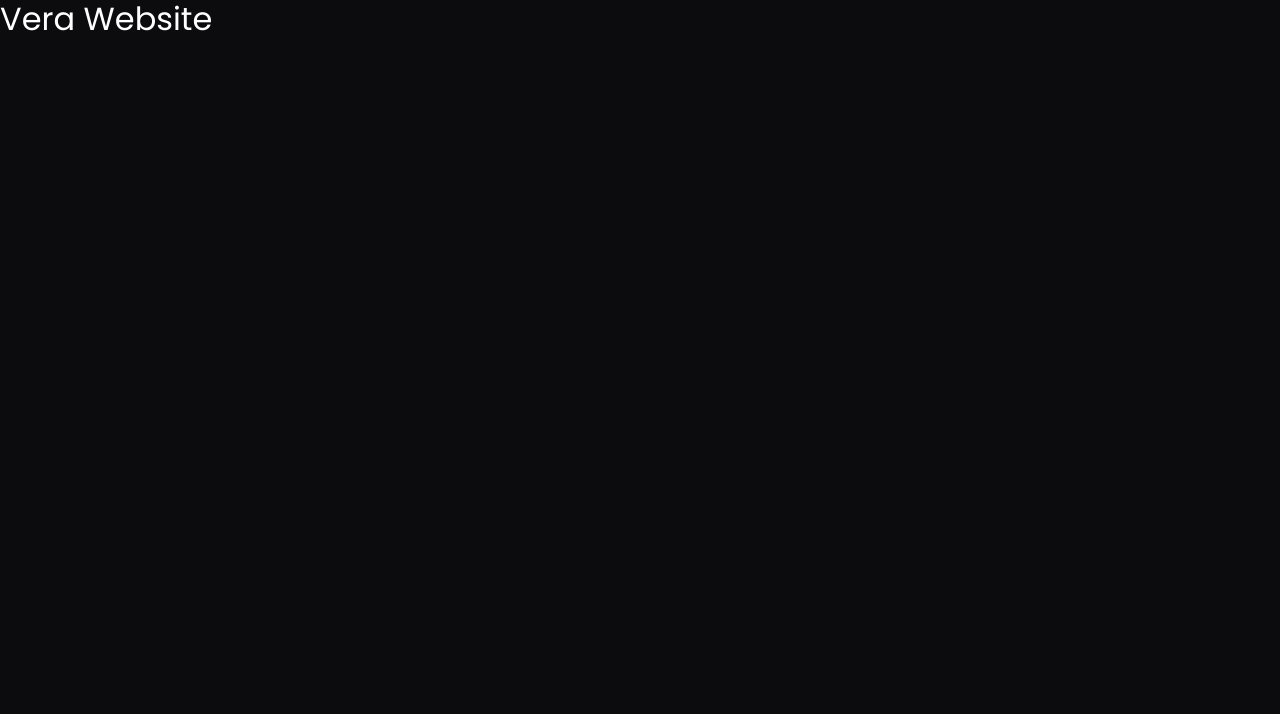
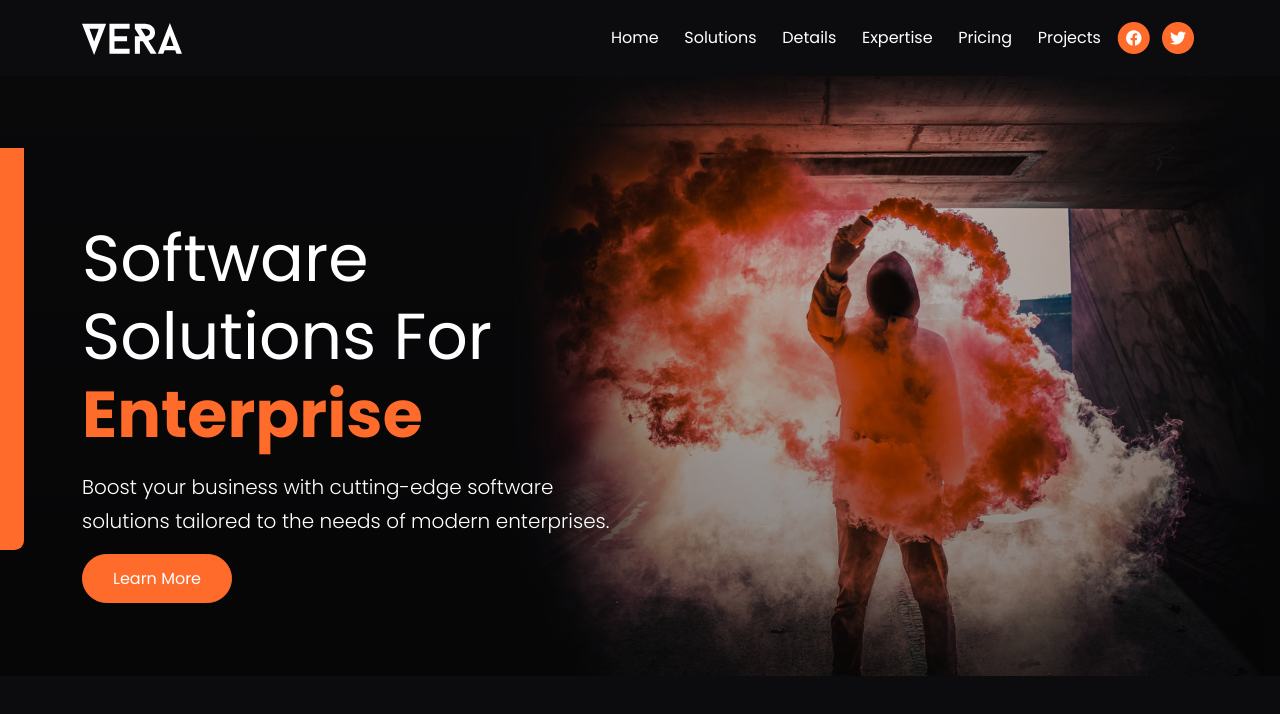
Before and after one commit to letStayFoolish/vera-website, a website: page index.html in a window 1280 px wide. Drawn offline with nearby package versions, Linux system fonts and the light colour scheme; files that its build step writes are made by us from their sources.

Commit message:
Header & Word Rotation Script

```diff
--- a/index.html
+++ b/index.html
@@ -17,7 +17,83 @@
     <title>Welcome To Vera</title>
   </head>
   <body>
-    <h2>Vera Website</h2>
+    <nav class="navbar navbar-expand-lg sticky-top navbar-dark">
+      <div class="container">
+        <a href="#" class="navbar-brand">
+          <img src="./images/logo.svg" alt="Vera Business logo" width="100">
+        </a>
+        <button
+          class="navbar-toggler"
+          type="button"
+          data-bs-toggle="collapse"
+          data-bs-target="#navbarNavDropdown"
+          aria-controls="navbarNavDropdown"
+          aria-expanded="false"
+          aria-label="Toggle navigation"
+        >
+          <span class="navbar-toggler-icon"></span>
+        </button>
+        <div class="collapse navbar-collapse" id="navbarNavDropdown">
+          <ul class="navbar-nav ms-auto">
+            <li class="nav-item">
+              <a href="#" class="nav-link" aria-current="page">Home</a>
+            </li>
+            <li class="nav-item">
+              <a href="#solutions" class="nav-link">Solutions</a>
+            </li>
+            <li class="nav-item">
+              <a href="#details" class="nav-link">Details</a>
+            </li>
+            <li class="nav-item">
+              <a href="#expertise" class="nav-link">Expertise</a>
+            </li>
+            <li class="nav-item">
+              <a href="#pricing" class="nav-link">Pricing</a>
+            </li>
+            <li class="nav-item">
+              <a href="#projects" class="nav-link">Projects</a>
+            </li>
+          </ul>
+          <span class="nav-item">
+            <span class="fa-stack">
+              <a href="https://facebook.com" target="_blank">
+                <i class="fas fa-circle fa-stack-2x"></i>
+                <i class="fab fa-facebook fa-stack-1x text-white"></i>
+              </a>
+            </span>
+            <span class="fa-stack">
+              <a href="https://twitter.com" target="_blank">
+                <i class="fas fa-circle fa-stack-2x"></i>
+                <i class="fab fa-twitter fa-stack-1x text-white"></i>
+              </a>
+            </span>
+          </span>
+
+        </div>
+      </div>
+    </nav>
+
+<!--    Header -->
+    <header class="header position-relative">
+      <img src="images/vertical-decoration-left.svg" alt="" class="vertical-decoration position-absolute d-none d-md-block">
+      <div class="container">
+        <div class="row">
+          <div class="col-md-6 pt-6">
+            <h1 class="xl-text mt-5">
+              Software Solutions For
+              <span class="text-primary fw-bold replace-me">
+                Small Business, Startups, Enterprise
+              </span>
+            </h1>
+            <p class="lead">
+              Boost your business with cutting-edge software solutions tailored
+              to the needs of modern enterprises.
+            </p>
+            <a href="#" class="btn btn-primary text-white">Learn More</a>
+          </div>
+        </div>
+      </div>
+    </header>
 
     <script src="js/replaceme.min.js"></script>
     <script src="js/bootstrap.bundle.min.js"></script>
--- a/js/script.js
+++ b/js/script.js
@@ -0,0 +1,11 @@
+const checkReplace = document.querySelector('.replace-me')
+
+if (checkReplace !== null) {
+  const replace = new ReplaceMe(checkReplace, {
+    animation: 'animated fadeIn',
+    speed: 2000,
+    separator: ',',
+    loopCount: 'infinite',
+    autoRun: true,
+  })
+}
--- a/scss/styles.scss
+++ b/scss/styles.scss
@@ -0,0 +1,19 @@
+.xl-text {
+  font-size: 65px;
+}
+
+.header {
+  background:
+          linear-gradient(
+                  rgba(0,0,0,0.2),
+                  rgba(0,0,0,0.5)
+          ),
+          url("../images/header-background.jpg") left center no-repeat;
+  background-size: cover;
+  height: 600px;
+}
+
+.vertical-decoration {
+  top: 12%;
+  width: 24px;
+}
```
